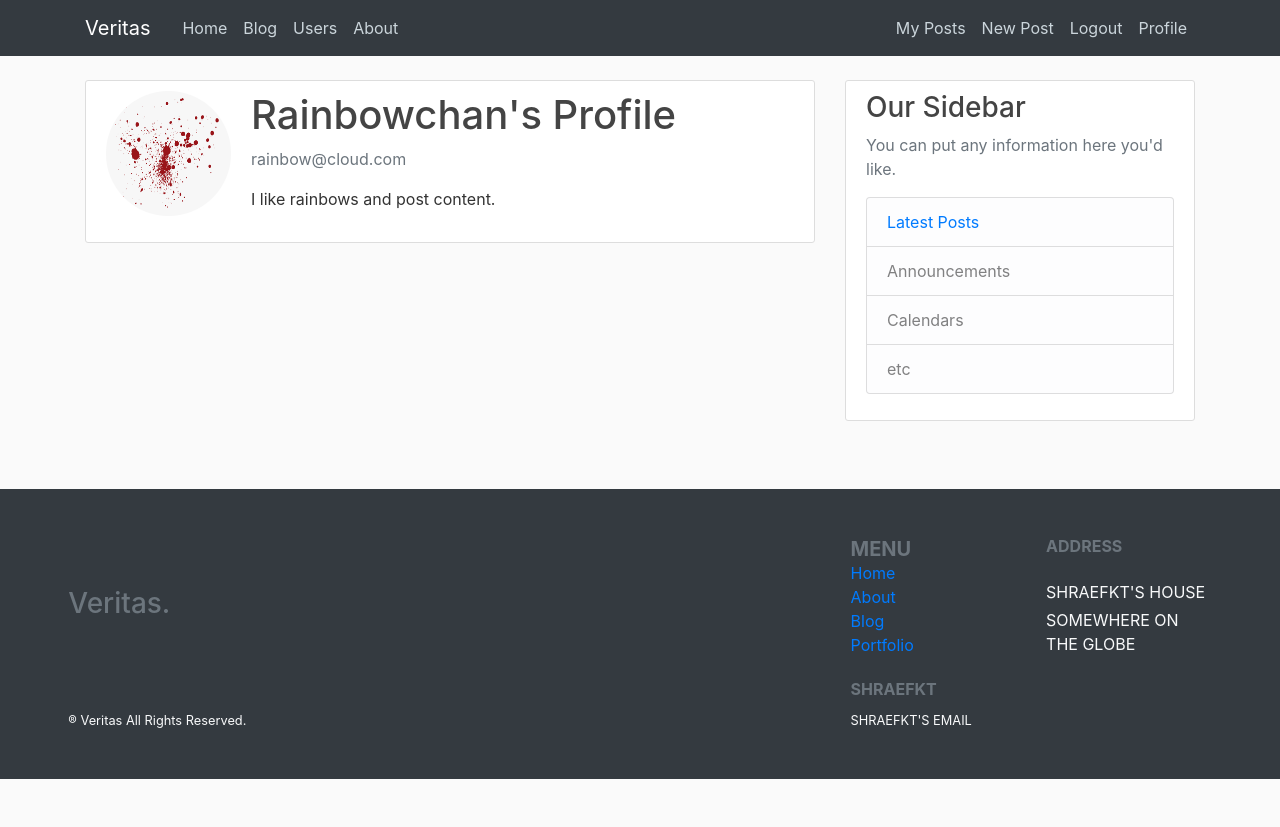
After one commit to Shraefkt/django-blog, a Django app: page /publicprofiles/6/ in a window 1280 px wide. The commit adds this page. Run offline with Django 3.2, Linux system fonts and the light colour scheme; data comes from the database, SQL or seed files in the repository; both versions use the stored data as it was after the commit; some libraries are stand-ins or nearby versions.

Commit message:
something

```diff
--- a/blog/templates/blog/about.html
+++ b/blog/templates/blog/about.html
@@ -6,7 +6,7 @@
       <hr class="my-4">
       <p>#New functionality is implemented everyday</p>
       <p class="lead">
-        <a class="btn btn-primary btn-lg bg-steel" href="/user/Shraefkt" role="button">Check out my posts!</a>
+        <a class="btn btn-primary btn-lg bg-steel" href="/publicprofiles/1" role="button">Check out my posts!</a>
       </p>
     </div>
 
--- a/blog/templates/blog/base.html
+++ b/blog/templates/blog/base.html
@@ -31,6 +31,7 @@
             <div class="navbar-nav mr-auto">
               <a class="nav-item nav-link" href="{% url 'index'%}">Home</a>
               <a class="nav-item nav-link" href="{% url 'blog-home'%}">Blog</a>
+              <a class="nav-item nav-link" href="{% url 'publicprofileslist'%}">Users</a>
               <a class="nav-item nav-link" href="{% url 'blog-about'%}">About</a>
             </div>
             <!-- Navbar Right Side -->
--- a/blog/templates/blog/home.html
+++ b/blog/templates/blog/home.html
@@ -29,7 +29,7 @@
             <a class="mr-2" href="{%url 'user-posts' post.author.username %}">{{ post.author }}</a>
             <small class="text-muted">{{ post.date_posted }}</small>
           </div>
-          <h2 class="article-title">{{ post.title }}></h2>
+          <h2 class="article-title">{{ post.title }}</h2>
           <a class="btn mt-4 btn-outline-dark bg-steel text-white" href="{% url 'post-detail' post.id%}"> ➝ Read More</a>
         </div>
       </article>
--- a/blog/templates/blog/post_detail.html
+++ b/blog/templates/blog/post_detail.html
@@ -32,11 +32,6 @@
           <a class="btn btn-outline-info" href="{% url 'login' %}?next={{request.path}}">Log in to like this article!</a><br>
         {% endif %}
         <strong class="text-secondary">{{ number_of_likes }} Like{{ number_of_likes|pluralize }}</strong>
-        <div class = "card">
-
-          <p class = "card-title mt-4 ml-4">{{object.author}}'s Bio:</p>
-          <p class = "card-text ml-4 mb-4 font-weight-light">{{object.author.profile.bio}}</p>
-        </div>
 
         <h1>Leave your comment!
         </h1>
--- a/django_project1/urls.py
+++ b/django_project1/urls.py
@@ -25,5 +25,7 @@ urlpatterns = [
     path("register/",user_views.register, name = "register"),
     path("login/",auth_views.LoginView.as_view(template_name = "users/login.html"), name = "login"),
     path("logout/",auth_views.LogoutView.as_view(template_name = "users/logout.html"), name = "logout"),
-    path("profile/",user_views.profile, name = "profile")
+    path("profile/",user_views.profile, name = "profile"),
+    path("publicprofileslist/",user_views.PublicProfilesListView.as_view(template_name = "users/public_profile_list.html"),name = "publicprofileslist"),
+    path("publicprofiles/<int:pk>/",user_views.PublicProfileDetailView.as_view(template_name = "users/public_profile_detail.html"),name = "publicprofiles")
 ] + static(settings.MEDIA_URL, document_root=settings.MEDIA_ROOT)
--- /dev/null
+++ b/users/templates/users/public_profile_detail.html
@@ -0,0 +1,14 @@
+{%extends "blog/base.html"%}
+{%block content%}
+    <div class="content-section">
+      <div class="media">
+        <img class="rounded-circle account-img" src="{{ object.profile.image.url }}">
+        <div class="media-body">
+          <h2 class="account-heading">{{ object.username }}'s Profile</h2>
+          <p class="text-secondary">{{ object.email }}</p>
+          <p>{{object.profile.bio}}</p>
+        </div>
+      </div>
+    </div>
+
+{%endblock content%}
--- a/users/views.py
+++ b/users/views.py
@@ -2,7 +2,8 @@ from django.shortcuts import render , redirect
 from django.contrib import messages
 from .forms import UserRegisterForm,UserUpdateForm,ProfileUpdateForm
 from django.contrib.auth.decorators import login_required
-
+from .models import User
+from django.views.generic import DetailView,ListView
 
 # Create your views here.
 
@@ -17,7 +18,6 @@ def register(request):
     else:
         form = UserRegisterForm()
     return render(request,"users/register.html", {"form":form})
-
 @login_required
 def profile(request):
     if request.method == "POST":
@@ -39,3 +39,12 @@ def profile(request):
                "p_form": p_form
                }
     return render(request, "users/profile.html",context)
+
+class PublicProfileDetailView(DetailView):
+    model = User
+class PublicProfilesListView(ListView):
+    model = User
+    template_name = "users/public_profile_list.html"
+    context_object_name = "users"
+    #ordering = ["-date_posted"]
+    paginate_by = 5
```
Also changed, not shown: blog/templates/blog/index.html (+11 -12 lines), django_project1/settings.py (+5 -10 lines), requirements.txt (deleted, +0 -22 lines), users/templates/users/public_profile_list.html (renamed from blog/templates/blog/search.html, +10 -15 lines), db.sqlite3, 3 other files.
